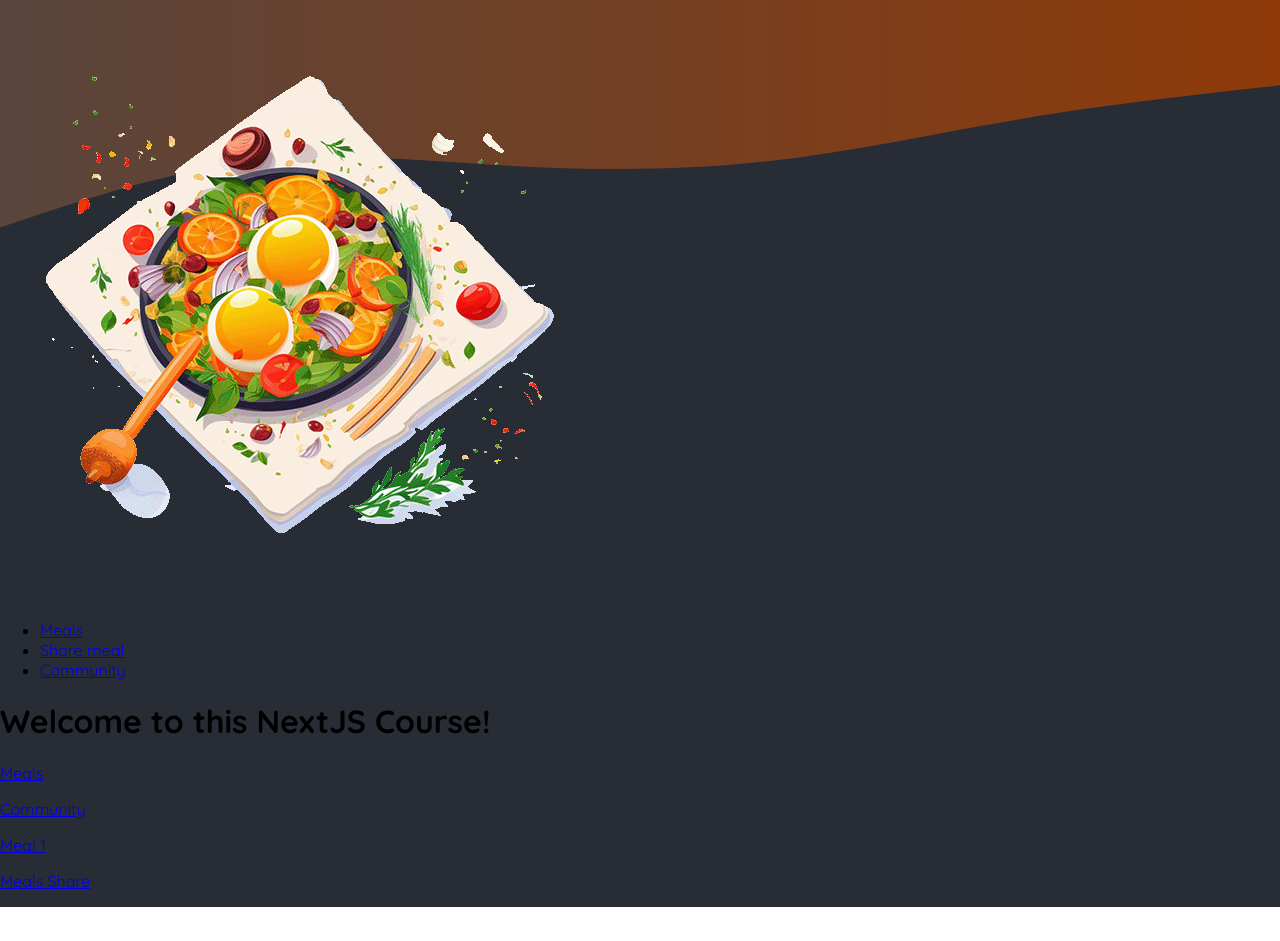
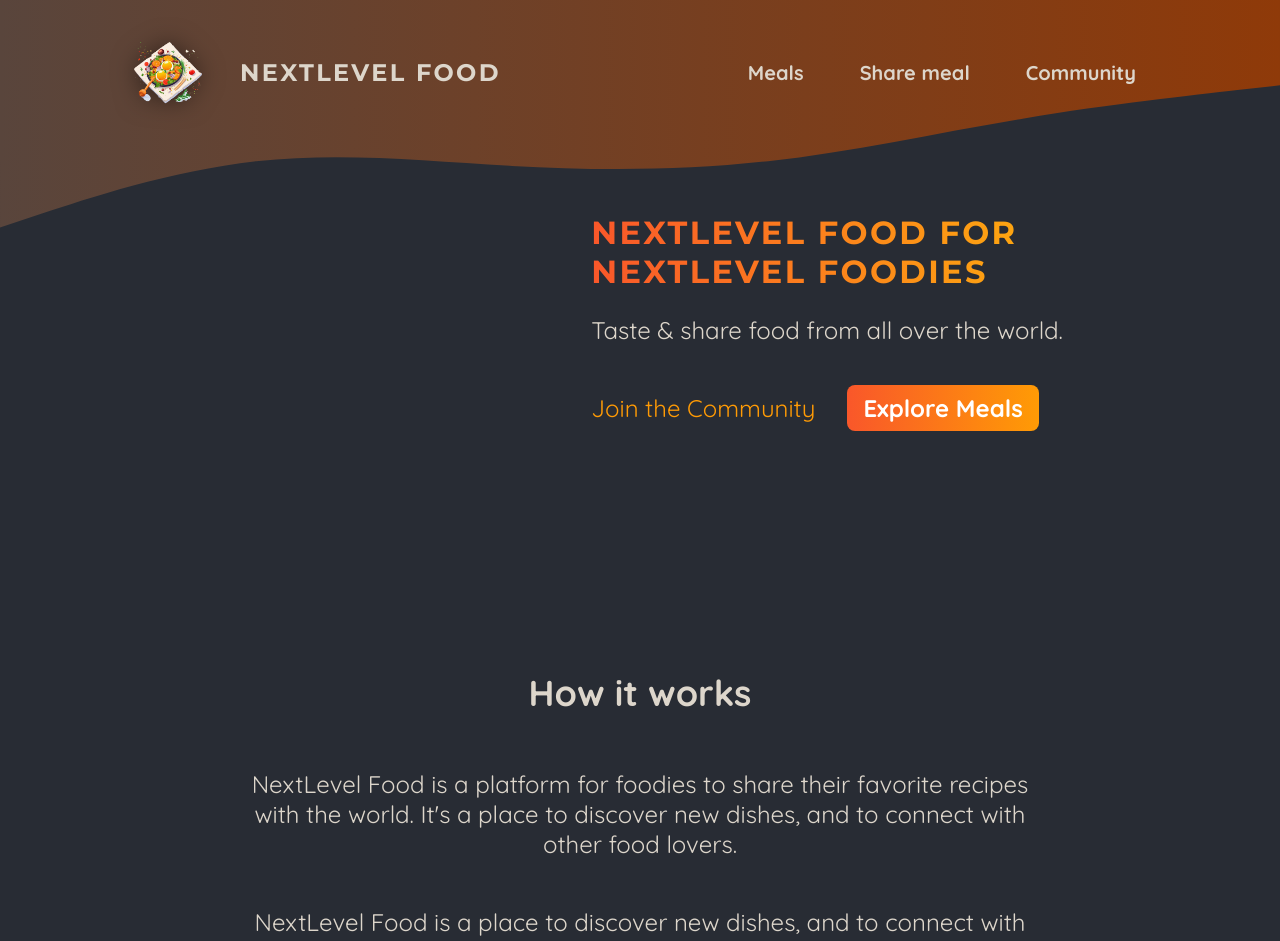
Before and after one commit to dmr-911/next-js-revision, a Next.js app: page / in a window 1280 px wide. Shown: the top 941 px of the page. Before the commit the page ends 907 px from the top, so only its background shows below. Built offline with nearby package versions, Linux system fonts and the light colour scheme.

Commit message:
feat: page updated

```diff
--- a/app/globals.css
+++ b/app/globals.css
@@ -11,15 +11,6 @@ html {
 body {
   margin: 0;
   background: radial-gradient(#282c34, #282c34);
-}
-
-.header-background {
-  position: absolute;
-  width: 100%;
-  height: 320px;
-  top: 0;
-  left: 0;
-  z-index: -1;
 }
 
 svg {
--- a/app/layout.js
+++ b/app/layout.js
@@ -1,5 +1,6 @@
-import MainHeader from "@/components/main-header";
 import "./globals.css";
+import MainHeader from "../components/main-header/main-header";
+import MainHeaderBackground from "../components/main-header-background/main-header-background";
 
 export const metadata = {
   title: "NextLevel Food",
@@ -10,27 +11,7 @@ export default function RootLayout({ children }) {
   return (
     <html lang="en">
       <body>
-        <div className="header-background">
-          <svg xmlns="http://www.w3.org/2000/svg" viewBox="0 0 1440 320">
-            <defs>
-              <linearGradient id="gradient" x1="0%" y1="0%" x2="100%" y2="0%">
-                <stop
-                  offset="0%"
-                  style={{ stopColor: "#59453c", stopOpacity: "1" }}
-                />
-                <stop
-                  offset="100%"
-                  style={{ stopColor: "#8f3a09", stopOpacity: "1" }}
-                />
-              </linearGradient>
-            </defs>
-            <path
-              fill="url(#gradient)"
-              d="M0,256L48,240C96,224,192,192,288,181.3C384,171,480,181,576,186.7C672,192,768,192,864,181.3C960,171,1056,149,1152,133.3C1248,117,1344,107,1392,101.3L1440,96L1440,0L1392,0C1344,0,1248,0,1152,0C1056,0,960,0,864,0C768,0,672,0,576,0C480,0,384,0,288,0C192,0,96,0,48,0L0,0Z"
-            ></path>
-          </svg>
-        </div>
-
+        <MainHeaderBackground />
         <MainHeader />
         {children}
       </body>
--- a/app/page.js
+++ b/app/page.js
@@ -1,14 +1,50 @@
 import Link from "next/link";
 
+import classes from "./page.module.css";
+
 export default function Home() {
-  console.log("executing...");
   return (
-    <main>
-      <h1>Welcome to this NextJS Course!</h1>
-      <p><Link href="/meals">Meals</Link></p>
-      <p><Link href="/community">Community</Link></p>
-      <p><Link href="/meals/meals-1">Meal 1</Link></p>
-      <p><Link href="/meals/share">Meals Share</Link></p>
-    </main>
+    <>
+      <header className={classes.header}>
+        <div className={classes.slideshow}></div>
+        <div>
+          <div className={classes.hero}>
+            <h1>NextLevel Food for NextLevel Foodies</h1>
+            <p>Taste & share food from all over the world.</p>
+          </div>
+          <div className={classes.cta}>
+            <Link href="/community">Join the Community</Link>
+            <Link href="/meals">Explore Meals</Link>
+          </div>
+        </div>
+      </header>
+      <main>
+        <section className={classes.section}>
+          <h2>How it works</h2>
+          <p>
+            NextLevel Food is a platform for foodies to share their favorite
+            recipes with the world. It&apos;s a place to discover new dishes,
+            and to connect with other food lovers.
+          </p>
+          <p>
+            NextLevel Food is a place to discover new dishes, and to connect
+            with other food lovers.
+          </p>
+        </section>
+
+        <section className={classes.section}>
+          <h2>Why NextLevel Food?</h2>
+          <p>
+            NextLevel Food is a platform for foodies to share their favorite
+            recipes with the world. It&apos;s a place to discover new dishes,
+            and to connect with other food lovers.
+          </p>
+          <p>
+            NextLevel Food is a place to discover new dishes, and to connect
+            with other food lovers.
+          </p>
+        </section>
+      </main>
+    </>
   );
 }
--- /dev/null
+++ b/app/page.module.css
@@ -0,0 +1,75 @@
+.header {
+  display: flex;
+  gap: 3rem;
+  margin: 3rem auto;
+  width: 90%;
+  max-width: 75rem;
+}
+
+.slideshow {
+  width: 40rem;
+  height: 25rem;
+}
+
+.hero {
+  color: #ddd6cb;
+  font-size: 1.5rem;
+}
+
+.hero h1 {
+  font-size: 2rem;
+  font-weight: bold;
+  font-family: "Montserrat", sans-serif;
+  letter-spacing: 0.15rem;
+  text-transform: uppercase;
+  background: linear-gradient(90deg, #f9572a, #ffc905);
+  background-clip: text;
+  -webkit-background-clip: text;
+  -webkit-text-fill-color: transparent;
+}
+
+.cta {
+  font-size: 1.5rem;
+  display: flex;
+  gap: 1rem;
+}
+
+.cta a {
+  display: inline-block;
+  margin-top: 1rem;
+  padding: 0.5rem 1rem;
+  border-radius: 0.5rem;
+  background: linear-gradient(90deg, #f9572a, #ff9b05);
+  color: #ffffff;
+  font-weight: bold;
+  text-decoration: none;
+}
+
+.cta a:hover,
+.cta a:active {
+  background: linear-gradient(90deg, #fd4715, #f9b241);
+}
+
+.cta a:first-child {
+  background: transparent;
+  font-weight: normal;
+  color: #ff9b05;
+  padding-left: 0;
+}
+
+.cta a:first-child:hover,
+.cta a:first-child:active {
+  background: transparent;
+  color: #f9b241;
+}
+
+.section {
+  display: flex;
+  flex-direction: column;
+  color: #ddd6cb;
+  font-size: 1.5rem;
+  max-width: 50rem;
+  width: 90%;
+  margin: 2rem auto;
+  text-align: center;
+}
--- /dev/null
+++ b/components/main-header-background/main-header-background.js
@@ -0,0 +1,29 @@
+import React from "react";
+import classes from "./main-header-background.module.css";
+
+const MainHeaderBackground = () => {
+  return (
+    <div className={classes["header-background"]}>
+      <svg xmlns="http://www.w3.org/2000/svg" viewBox="0 0 1440 320">
+        <defs>
+          <linearGradient id="gradient" x1="0%" y1="0%" x2="100%" y2="0%">
+            <stop
+              offset="0%"
+              style={{ stopColor: "#59453c", stopOpacity: "1" }}
+            />
+            <stop
+              offset="100%"
+              style={{ stopColor: "#8f3a09", stopOpacity: "1" }}
+            />
+          </linearGradient>
+        </defs>
+        <path
+          fill="url(#gradient)"
+          d="M0,256L48,240C96,224,192,192,288,181.3C384,171,480,181,576,186.7C672,192,768,192,864,181.3C960,171,1056,149,1152,133.3C1248,117,1344,107,1392,101.3L1440,96L1440,0L1392,0C1344,0,1248,0,1152,0C1056,0,960,0,864,0C768,0,672,0,576,0C480,0,384,0,288,0C192,0,96,0,48,0L0,0Z"
+        ></path>
+      </svg>
+    </div>
+  );
+};
+
+export default MainHeaderBackground;
--- /dev/null
+++ b/components/main-header-background/main-header-background.module.css
@@ -0,0 +1,8 @@
+.header-background {
+    position: absolute;
+    width: 100%;
+    height: 320px;
+    top: 0;
+    left: 0;
+    z-index: -1;
+  }
--- a/components/main-header.js
+++ /dev/null
@@ -1,30 +0,0 @@
-import Link from "next/link";
-import React from "react";
-import HeaderLogo from "@/assets/icons/meal.png";
-
-const MainHeader = () => {
-  return (
-    <header>
-      <Link href="/">
-        <img src={HeaderLogo.src} alt="Meals logo" />
-      </Link>
-      <nav>
-      <ul>
-        <li>
-          <Link href="/meals">Meals</Link>
-        </li>
-        <li>
-          <Link href="/meals/share">
-            Share meal
-          </Link>
-        </li>
-        <li>
-          <Link href="/community">Community</Link>
-        </li>
-      </ul>
-      </nav>
-    </header>
-  );
-};
-
-export default MainHeader;
--- /dev/null
+++ b/components/main-header/main-header.js
@@ -0,0 +1,31 @@
+import Link from "next/link";
+import React from "react";
+import HeaderLogo from "../../assets/icons/meal.png";
+import classes from "./main-header.module.css";
+import Image from "next/image";
+
+const MainHeader = () => {
+  return (
+    <header className={classes.header}>
+      <Link href="/" className={classes.logo}>
+        <Image src={HeaderLogo} alt="Meals logo" priority />
+        <span>NEXTLEVEL FOOD</span>
+      </Link>
+      <nav className={classes.nav}>
+        <ul>
+          <li>
+            <Link href="/meals">Meals</Link>
+          </li>
+          <li>
+            <Link href="/meals/share">Share meal</Link>
+          </li>
+          <li>
+            <Link href="/community">Community</Link>
+          </li>
+        </ul>
+      </nav>
+    </header>
+  );
+};
+
+export default MainHeader;
--- /dev/null
+++ b/components/main-header/main-header.module.css
@@ -0,0 +1,67 @@
+.header {
+  display: flex;
+  justify-content: space-between;
+  align-items: center;
+  padding: 2rem 1rem;
+}
+
+@media (min-width: 768px) {
+  .header {
+    padding: 2rem 10%;
+  }
+}
+
+.nav ul {
+  list-style: none;
+  margin: 0;
+  padding: 0;
+  display: flex;
+  gap: 1.5rem;
+  /* font-family: 'Montserrat', sans-serif; */
+  font-size: 1.25rem;
+}
+
+.nav a {
+  text-decoration: none;
+  color: #ddd6cb;
+  font-weight: bold;
+  padding: 0.5rem 1rem;
+  border-radius: 0.5rem;
+}
+
+.nav a:hover,
+.nav a:active {
+  background: linear-gradient(90deg, #ff8a05, #f9b331);
+  background-clip: text;
+  -webkit-background-clip: text;
+  -webkit-text-fill-color: transparent;
+  text-shadow: 0 0 18px rgba(248, 190, 42, 0.8);
+}
+
+.active {
+  background: linear-gradient(90deg, #ff8a05, #f9b331);
+  background-clip: text;
+  -webkit-background-clip: text;
+  -webkit-text-fill-color: transparent;
+}
+
+.logo {
+  display: flex;
+  align-items: center;
+  justify-content: center;
+  gap: 2rem;
+  text-decoration: none;
+  color: #ddd6cb;
+  font-weight: bold;
+  font-family: "Montserrat", sans-serif;
+  letter-spacing: 0.15rem;
+  text-transform: uppercase;
+  font-size: 1.5rem;
+}
+
+.logo img {
+  width: 5rem;
+  height: 5rem;
+  object-fit: contain;
+  filter: drop-shadow(0 0 0.75rem rgba(0, 0, 0, 0.5));
+}
```
Also changed, not shown: app/meals/share/page.js (+7 -7 lines).
